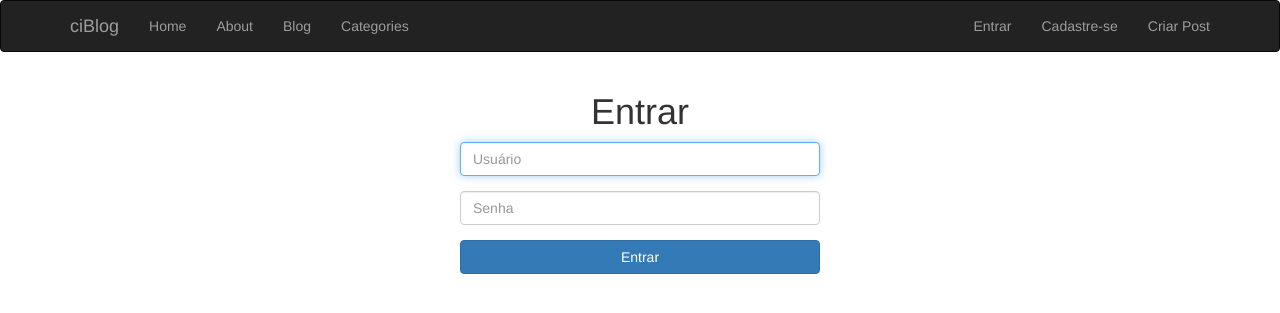
After one commit to allansp9/projeto-blog, a CodeIgniter app: page /database/users/login in a window 1280 px wide. The commit adds this page. Shown: the top 313 px of the page. Run offline with CodeIgniter, Linux system fonts and the light colour scheme; some libraries are stand-ins or nearby versions.

Commit message:
adicionado login de usuario

```diff
--- a/application/controllers/Users.php
+++ b/application/controllers/Users.php
@@ -25,6 +25,44 @@
 
         }
 
+        public function login(){
+            $data['title'] = 'Entrar';
+
+            $this->form_validation->set_rules('username', 'Usuário', 'required');
+            $this->form_validation->set_rules('password', 'Senha', 'required');
+
+
+            if ($this->form_validation->run() === FALSE) {
+                $this->load->view('includes/header');
+                $this->load->view('users/login', $data);
+                $this->load->view('includes/footer');
+            } else {
+
+                $username = $this->input->post('username');
+                $password = md5($this->input->post('password'));
+
+                $user_id = $this->user_model->login($username, $password);
+
+                if($user_id){
+
+                    $user_data = array(
+                      'user_id' => $user_id,
+                      'username' => $username,
+                      'logged_in' => true
+                    );
+
+                    $this->session->set_userdata($user_data);
+
+                    redirect('posts');
+
+                }else{
+                    $this->session->set_flashdata('login_failed', 'Usuário ou Senha incorretos');
+                }
+                 redirect('users/login');
+            }
+
+        }
+
         public function check_username_exists($username){
             $this->form_validation->set_message('check_username_exists', 'Nome de usuário já cadastrado. Escolha outro.');
 
--- a/application/models/User_model.php
+++ b/application/models/User_model.php
@@ -10,6 +10,19 @@
             );
 
             return $this->db->insert('users', $data);
+        }
+
+        public function login($username, $password){
+            $this->db->where('username', $username);
+            $this->db->where('password', $password);
+
+            $result = $this->db->get('users');
+
+            if($result->num_rows() == 1){
+                return $result->row(0)->id;
+            }else {
+                return false;
+            }
         }
 
         public function check_username_exists($username){
--- a/application/views/includes/header.php
+++ b/application/views/includes/header.php
@@ -22,8 +22,9 @@
 
           <ul class="nav navbar-nav navbar-right">
 
+            <li><a href="<?php echo base_url(); ?>users/login">Entrar</a></li>
+            <li><a href="<?php echo base_url(); ?>users/register">Cadastre-se</a></li>
             <li><a href="<?php echo base_url(); ?>posts/create">Criar Post</a></li>
-            <li><a href="<?php echo base_url(); ?>users/register">Cadastre-se</a></li>
 
           </ul>
         </div>
@@ -48,3 +49,7 @@
   <?php if($this->session->flashdata('post_deleted')): ?>
     <?php echo '<p class="alert alert-success">'.$this->session->flashdata('post_deleted').'</p>'; ?>
   <?php endif; ?>
+
+  <?php if($this->session->flashdata('login_failed')): ?>
+    <?php echo '<p class="alert alert-danger">'.$this->session->flashdata('login_failed').'</p>'; ?>
+  <?php endif; ?>
--- /dev/null
+++ b/application/views/users/login.php
@@ -0,0 +1,15 @@
+<?php echo form_open('users/login'); ?>
+    <div class="row">
+        <div class="col-md-4 col-md-offset-4">
+            <h1 class="text-center"><?php echo $title; ?></h1>
+            <div class="form-group">
+                <input type="text" name="username" class="form-control" placeholder="Usuário" required autofocus/>
+            </div>
+            <div class="form-group">
+                <input type="password" name="password" class="form-control" placeholder="Senha" required />
+            </div>
+            <button type="submit" class="btn btn-primary btn-block">Entrar</button>
+        </div>
+    </div>
+
+<?php echo form_close(); ?>
```
Also changed, not shown: application/views/users/register.php (+6 -2 lines).
